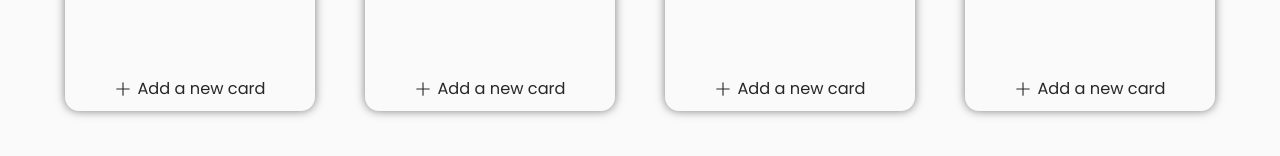
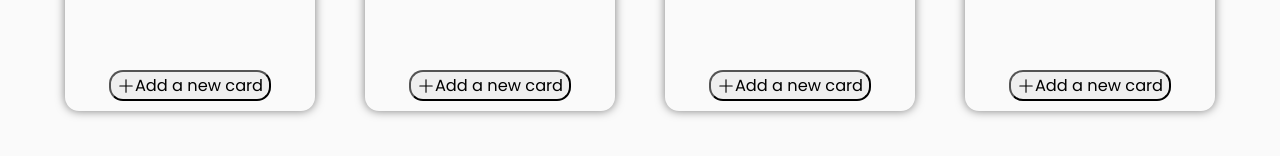
Before and after one commit to matheuscorreiag/mamboo-frontend-test, a React (Vite) app: page / in a window 1280 px wide. Shown: the part 226-382 px from the top of the page. Built offline with nearby package versions, Linux system fonts and the light colour scheme; no server answers.

Commit message:
refactor: create card button style remade

```diff
--- a/src/components/BoardTileCreateCardButton/index.tsx
+++ b/src/components/BoardTileCreateCardButton/index.tsx
@@ -1,7 +1,7 @@
 import { Plus } from "phosphor-react";
 import React from "react";
 
-import { Container, CreateCardLabel } from "./styles";
+import { Container, CreateCardButton, CreateCardLabel } from "./styles";
 
 interface BoardTileCreateCardButtonProps {
   onClick: () => void;
@@ -12,8 +12,10 @@ export const BoardTileCreateCardButton: React.FC<
 > = ({ onClick }) => {
   return (
     <Container onClick={onClick}>
-      <Plus />
-      <CreateCardLabel>Add a new card</CreateCardLabel>
+      <CreateCardButton onClick={() => console.log("clicado")}>
+        <Plus />
+        <CreateCardLabel>Add a new card</CreateCardLabel>
+      </CreateCardButton>
     </Container>
   );
 };
--- a/src/components/BoardTileCreateCardButton/styles.ts
+++ b/src/components/BoardTileCreateCardButton/styles.ts
@@ -6,17 +6,25 @@ export const Container = styled.div`
   align-items: center;
   justify-content: center;
   gap: 5px;
-
-  cursor: pointer;
-
-  :hover {
-    border: 1px solid #ccc;
-    border-radius: 14px;
-  }
-  transition: all;
-  transition-duration: 0.2s;
+  margin-top: 10px;
 `;
 export const CreateCardLabel = styled.label`
   font-size: 0.9rem;
   cursor: pointer;
 `;
+
+export const CreateCardButton = styled.button`
+  cursor: pointer;
+  border-radius: 14px;
+  display: flex;
+  flex-direction: row;
+  align-items: center;
+  justify-content: center;
+
+  :hover {
+    outline: 1px solid #ccc;
+    opacity: 0.8;
+  }
+  transition: all;
+  transition-duration: 0.2s;
+`;
```
